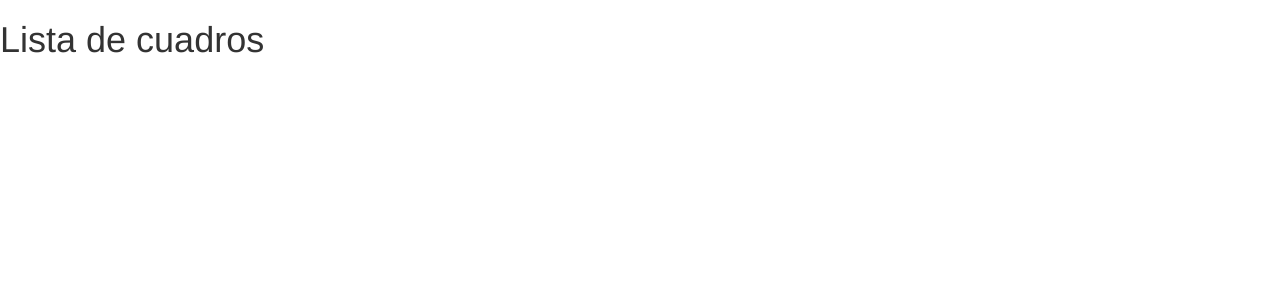
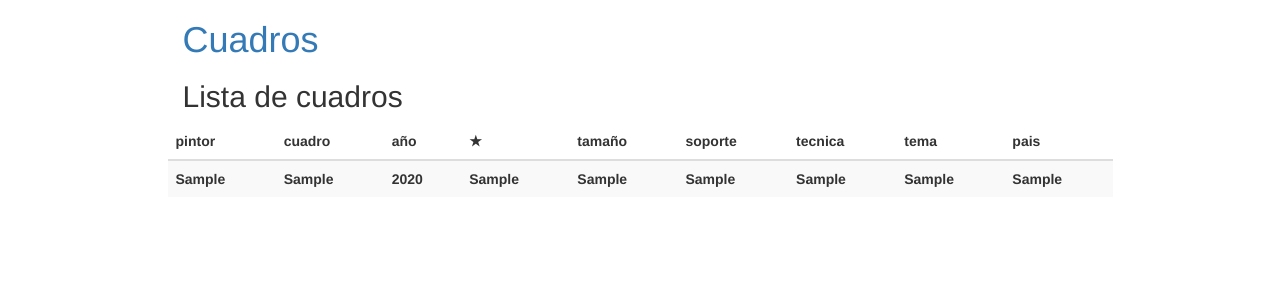
Before and after one commit to Restyu/cuadros, a PHP site: page /cuadros/picture-list/index.php in a window 1280 px wide. Shown: the top 300 px of the page. Run offline with PHP 8.4, Linux system fonts and the light colour scheme; tables that the repository leaves empty or names only in its code hold one stand-in row (values such as "Sample post"); data that the repository does not hold is empty; a stand-in replaces the project's code that opens the database connection.

Commit message:
pagina de lista de cuadros

```diff
--- a/picture-add/addpicture.html.php
+++ b/picture-add/addpicture.html.php
@@ -30,6 +30,7 @@
 						</thead>
 
 						<tbody>
+
 							<?php foreach($cuadros as $cad): ?>
 
 							<th><?=$cad['pintor']?></th>
@@ -42,7 +43,9 @@
 							<th><?=$cad['tema']?></th>
 							<th><?=$cad['nacionalidad']?></th>
 							<tr>
+
 							<?php endforeach; ?>
+
 						</tbody>
 
 					</table>
--- a/picture-list/index.php
+++ b/picture-list/index.php
@@ -4,5 +4,19 @@ require_once(dirname(dirname(__FILE__)).'/app/info.php');
 require_once(__ROOT__.'/app/info.php');
 require_once(__ROOT__.'/db/connectdb.php');
 
+try{
+	$sql = 'SELECT * FROM pintores';
+	$ps = $pdo->prepare($sql);
+	$ps->execute();
+
+}catch(PDOException $e) {
+
+	die("No se ha podido extraer información de la base de datos:". $e->getMessage());
+}
+
+while ($row = $ps->fetch(PDO::FETCH_ASSOC) ) {
+	$listacuadros[] = $row;
+}
+
 
 require_once 'viewpicture.html.php';
--- a/picture-list/viewpicture.html.php
+++ b/picture-list/viewpicture.html.php
@@ -7,6 +7,53 @@
 	<link rel="stylesheet" href="https://cdnjs.cloudflare.com/ajax/libs/twitter-bootstrap/3.3.5/css/bootstrap.css">
 </head>
 <body>
-	<h1>Lista de cuadros</h1>
+	<div class="container">
+		<div class="row">
+			<div class="col-lg-offset-1 col-lg-10">
+				<div>
+					<div class="col-lg-offset-0 col-lg-10">
+						<h1><a href="<?=$base_url?>/index.php">Cuadros</a></h1>
+						<h2>Lista de cuadros</h2>
+					</div>
+						<table class="table table-striped">
+
+								<thead>
+
+									<th>pintor</th>
+									<th>cuadro</th>
+									<th>año</th>
+									<th>&#9733</th>
+									<th>tamaño</th>
+									<th>soporte</th>
+									<th>tecnica</th>
+									<th>tema</th>
+									<th>pais</th>
+
+								</thead>
+
+								<tbody>
+
+									<?php foreach($listacuadros as $liscad): ?>
+
+									<th><?=$liscad['pintor']?></th>
+									<th><?=$liscad['cuadro']?></th>
+									<th><?=$liscad['year']?></th>
+									<th><?=$liscad['puntuacion']?></th>
+									<th><?=$liscad['dimension']?></th>
+									<th><?=$liscad['soporte']?></th>
+									<th><?=$liscad['tecnica']?></th>
+									<th><?=$liscad['tema']?></th>
+									<th><?=$liscad['nacionalidad']?></th>
+									<tr>
+
+									<?php endforeach; ?>
+
+
+								</tbody>
+						</table>
+				</div>
+			</div>
+		</div>
+	</div>
 </body>
 </html>
```
Lines whose indentation alone changed are shown as unchanged.
